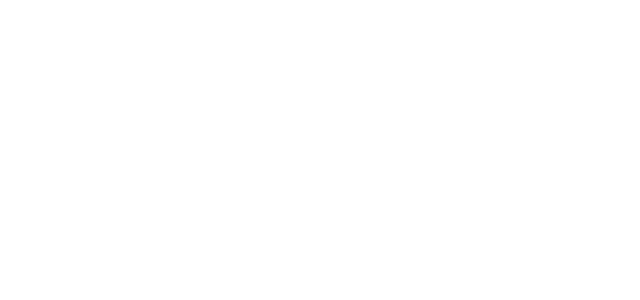
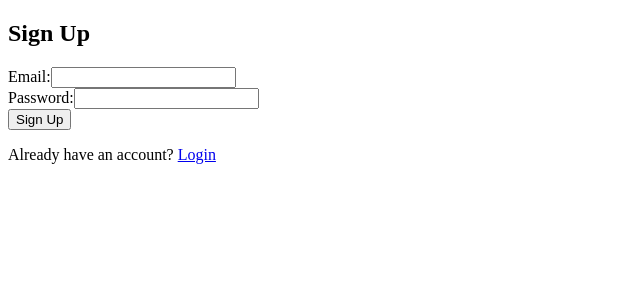
Before and after one commit to lakanodia/online-app, an Angular app: page /signup in a window 1280 px wide. Before the commit this address led to /. Shown: the top 300 px of the page, without its empty margins (0-640 px from the left). Built offline with nearby package versions, Linux system fonts and the light colour scheme.

Commit message:
Create signup component and add logic

```diff
--- a/src/app/auth/auth-routing.module.ts
+++ b/src/app/auth/auth-routing.module.ts
@@ -1,9 +1,11 @@
 import { NgModule } from '@angular/core';
 import { RouterModule, Routes } from '@angular/router';
 import { LoginComponent } from './login/login.component';
+import { SignupComponent } from './signup/signup.component';
 
 const routes: Routes = [
-  { path: 'login', component: LoginComponent }
+  { path: 'login', component: LoginComponent },
+  { path: 'signup', component: SignupComponent }
 ];
 
 @NgModule({
--- a/src/app/auth/auth.module.ts
+++ b/src/app/auth/auth.module.ts
@@ -3,10 +3,12 @@
 import { LoginComponent } from './login/login.component';
 import { FormsModule, ReactiveFormsModule } from '@angular/forms';
 import { AuthRoutingModule } from './auth-routing.module';
+import { SignupComponent } from './signup/signup.component';
 
 @NgModule({
   declarations: [
-    LoginComponent
+    LoginComponent,
+    SignupComponent
   ],
   imports: [
     CommonModule,
--- a/src/app/auth/login/login.component.html
+++ b/src/app/auth/login/login.component.html
@@ -15,4 +15,6 @@
         <button type="submit">Login</button>
       </form>
     </div>
+
+    <p>Don't have an account? <a routerLink="/signup">Sign Up</a></p>
   </div>
--- /dev/null
+++ b/src/app/auth/signup/signup.component.html
@@ -0,0 +1,17 @@
+<div class="signup-container">
+    <div class="signup-form">
+      <h2>Sign Up</h2>
+      <form (ngSubmit)="signup()" #signupForm="ngForm">
+        <div>
+          <label for="email">Email:</label>
+          <input type="email" id="email" name="email" [(ngModel)]="email" required>
+        </div>
+        <div>
+          <label for="password">Password:</label>
+          <input type="password" id="password" name="password" [(ngModel)]="password" required>
+        </div>
+        <button type="submit">Sign Up</button>
+      </form>
+      <p>Already have an account? <a routerLink="/login">Login</a></p>
+    </div>
+  </div>
--- /dev/null
+++ b/src/app/auth/signup/signup.component.ts
@@ -0,0 +1,16 @@
+import { Component } from '@angular/core';
+
+@Component({
+  selector: 'app-signup',
+  templateUrl: './signup.component.html',
+  styleUrl: './signup.component.scss'
+})
+export class SignupComponent {
+  email!: string;
+  password!: string;
+
+  constructor() { }
+  signup(): void {
+    // Implement sign up logic
+  }
+}
```
Also changed, not shown: src/app/auth/signup/signup.component.scss (added), 1 other file (tests, documents, lock files or other folders).
